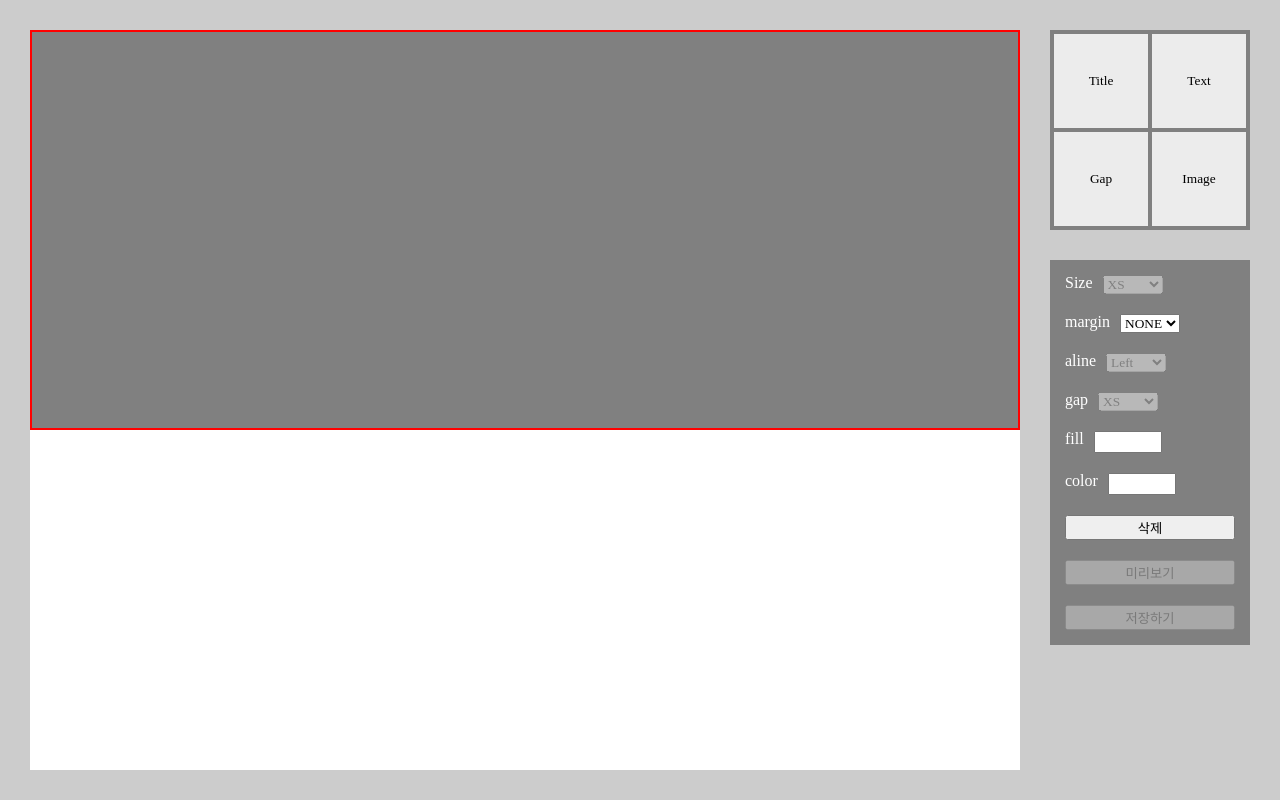
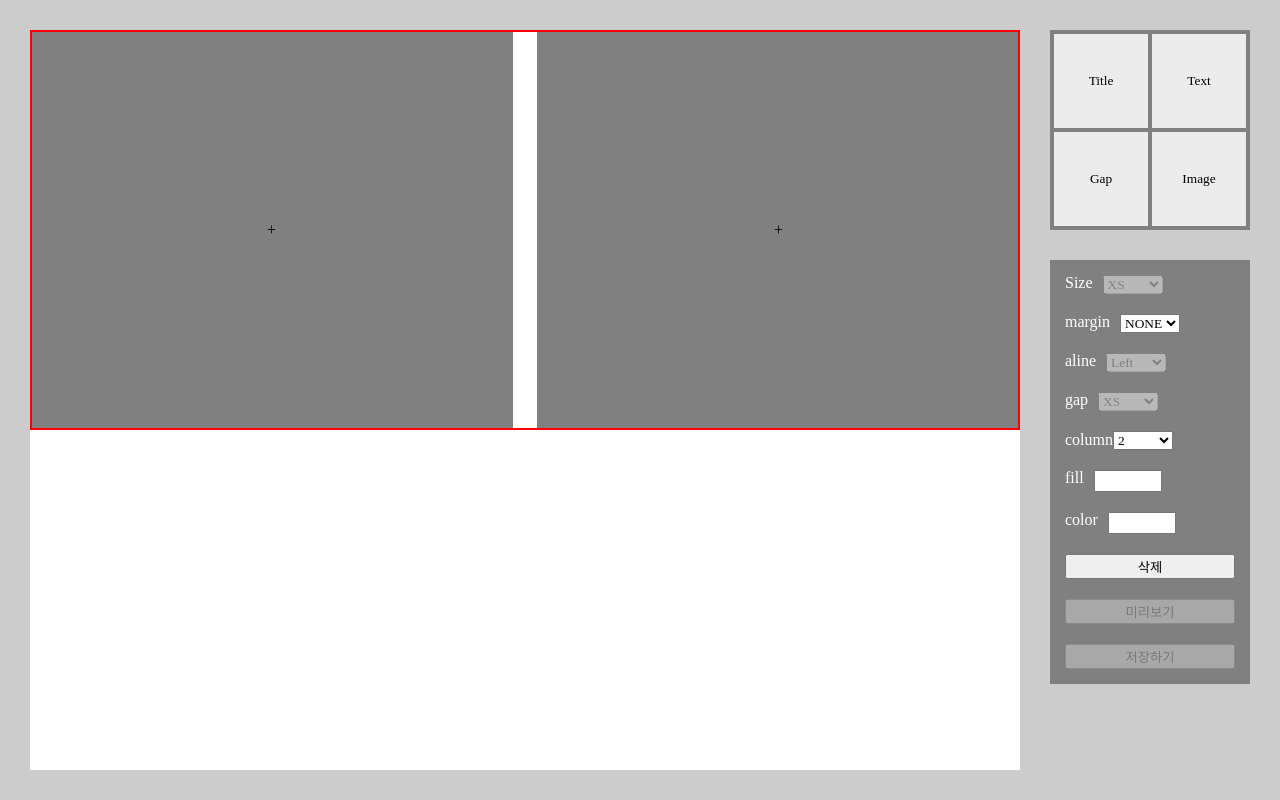
Before and after one commit to jo-duchan/portfolio-editor, a React (Create React App) app: page / in a window 1280 px wide. Both pictures are taken after a click on the button "Image". Built offline with nearby package versions, Linux system fonts and the light colour scheme; a web font is replaced by a local one.

Commit message:
image column 작업, 오브젝트 형식 수정

```diff
--- a/src/components/edit/Creator.tsx
+++ b/src/components/edit/Creator.tsx
@@ -1,4 +1,4 @@
-import React, { useRef } from "react";
+import React from "react";
 import styled from "styled-components";
 import useContentAction from "context/useContentAction";
 import useCurrentItem from "context/useCurrentItem";
@@ -21,7 +21,7 @@ function Creator() {
       sort: sort,
       content: {
         text: "",
-        url: undefined,
+        image: undefined,
       },
       option: {
         size: "S",
@@ -30,6 +30,7 @@ function Creator() {
         gap: undefined,
         color: "000",
         fill: "",
+        column: undefined,
       },
     };
     onCreateHandler(CreateData);
@@ -41,7 +42,7 @@ function Creator() {
       sort: "GAP",
       content: {
         text: undefined,
-        url: undefined,
+        image: undefined,
       },
       option: {
         size: undefined,
@@ -50,44 +51,25 @@ function Creator() {
         gap: "XS",
         color: undefined,
         fill: "",
+        column: undefined,
       },
     };
     onCreateHandler(CreateData);
   };
 
-  // const fileInput = useRef<HTMLInputElement | null>(null);
-
   const onCreateImage = () => {
-    // const onCreateImage = (e: React.ChangeEvent<HTMLInputElement>) => {
-    // const fileList = e.target.files;
-    // if (fileList) {
-    //   const url = URL.createObjectURL(fileList[0]);
-
-    //   const CreateData: ContentItem = {
-    //     id: Math.random().toString(),
-    //     sort: "IMG",
-    //     content: {
-    //       text: undefined,
-    //       url: url,
-    //     },
-    //     option: {
-    //       size: undefined,
-    //       margin: "NONE",
-    //       aline: undefined,
-    //       gap: undefined,
-    //       color: undefined,
-    //       fill: "",
-    //     },
-    //   };
-    //   onCreateHandler(CreateData);
-    //   e.target.value = "";
-    // }
     const CreateData: ContentItem = {
       id: Math.random().toString(),
       sort: "IMG",
       content: {
         text: undefined,
-        url: "",
+        image: [
+          {
+            file: {} as File,
+            preview: "",
+            type: "",
+          },
+        ],
       },
       option: {
         size: undefined,
@@ -96,6 +78,7 @@ function Creator() {
         gap: undefined,
         color: undefined,
         fill: "",
+        column: "2",
       },
     };
     onCreateHandler(CreateData);
@@ -107,16 +90,6 @@ function Creator() {
       <Button onClick={() => onCreateText("TEXT")}>Text</Button>
       <Button onClick={onCreateGap}>Gap</Button>
       <Button onClick={onCreateImage}>Image</Button>
-      {/* <label className="FileButton">
-        image
-        <input
-          ref={fileInput}
-          type="file"
-          accept="image/jpg, image/jpeg, image/png"
-          className="File"
-          onChange={onCreateImage}
-        />
-      </label> */}
     </Container>
   );
 }
--- a/src/components/edit/Editor.tsx
+++ b/src/components/edit/Editor.tsx
@@ -10,9 +10,10 @@ import {
   MarginSize,
   Aline,
   Gap,
+  Colume,
 } from "type/contentDataType";
 
-type Option = "FONT" | "MARGIN" | "ALINE" | "GAP" | "COLOR" | "FILL";
+type Option = "FONT" | "MARGIN" | "ALINE" | "GAP" | "COLOR" | "FILL" | "COLUMN";
 
 function Editor() {
   const action = useContentAction();
@@ -47,6 +48,10 @@ function Editor() {
       }
       case "COLOR": {
         updateItme.option.color = e.currentTarget.value as string;
+        break;
+      }
+      case "COLUMN": {
+        updateItme.option.column = e.currentTarget.value as Colume;
         break;
       }
     }
@@ -121,6 +126,17 @@ function Editor() {
           <option value="XL">XL</option>
         </select>
       </div>
+      <div className="column">
+        <span>column</span>
+        <select
+          value={currentItem?.option?.column}
+          onChange={(e) => onChangeValue(e, "COLUMN")}
+          disabled={!currentItem?.option?.column}
+        >
+          <option value="1">1</option>
+          <option value="2">2</option>
+        </select>
+      </div>
       <div className="fill">
         <label>
           fill
--- a/src/components/edit/ImageElement.tsx
+++ b/src/components/edit/ImageElement.tsx
@@ -5,10 +5,11 @@ import styled from "styled-components";
 import { marginStylePC } from "styles/margin";
 
 // Type
-import { ContentItem, MarginSize } from "type/contentDataType";
+import { ContentItem, MarginSize, Image } from "type/contentDataType";
 
 interface Props {
   data: ContentItem;
+  onUpdateHandler: (updateData: ContentItem) => void;
 }
 
 interface StyledContainer {
@@ -17,14 +18,48 @@ interface StyledContainer {
 }
 
 interface StyledContent {
-  margin: MarginSize;
+  cloumn: number;
 }
 
-function ImageElement({ data }: Props) {
+function ImageElement({ data, onUpdateHandler }: Props) {
+  const columnNumber = parseInt(data.option.column as string);
+
+  const onCreateImage = (e: React.ChangeEvent<HTMLInputElement>, i: number) => {
+    const getFile = e.target.files;
+    console.log(getFile);
+    if (!getFile) return;
+    const url = URL.createObjectURL(getFile[0]);
+    const typeLength = getFile[0].type.length;
+    const newImage = {
+      file: getFile[0],
+      preview: url,
+      type: getFile[0].type.slice(6, typeLength),
+    } as Image;
+    const updateItem = data;
+    updateItem.content.image![i] = newImage;
+    onUpdateHandler(updateItem);
+  };
+
   return (
     <Container fill={data.option.fill!} margin={data.option.margin!}>
-      <UploadButton></UploadButton>
-      {/* <Content src={data.content.url!} margin={data.option.margin!} /> */}
+      {[...Array(columnNumber)].map((x, i) => (
+        <Content key={Math.random() * i} cloumn={columnNumber}>
+          {data.content.image![i]?.preview ? (
+            <img src={data.content.image![i].preview} alt="이미지" />
+          ) : (
+            <UploadButton>
+              <label>
+                +
+                <input
+                  type="file"
+                  accept="image/jpg, image/jpeg, image/png, image/webp"
+                  onChange={(e) => onCreateImage(e, i)}
+                />
+              </label>
+            </UploadButton>
+          )}
+        </Content>
+      ))}
     </Container>
   );
 }
@@ -33,20 +68,32 @@ export default ImageElement;
 
 const Container = styled.div<StyledContainer>`
   display: flex;
+  gap: 24px;
+  justify-content: center;
   width: auto;
   background: ${(props) => `#${props.fill}`};
   padding-inline: ${(props) => `${marginStylePC(props.margin)}`};
   box-sizing: border-box;
 `;
 
-const Content = styled.img<StyledContent>`
-  width: 100%;
-  padding-inline: ${(props) => `${marginStylePC(props.margin)}`};
-  box-sizing: border-box;
+const Content = styled.div<StyledContent>`
+  width: ${(props) => `calc(100% / ${props.cloumn})`};
+
+  & img {
+    display: block;
+    width: 100%;
+  }
 `;
 
 const UploadButton = styled.div`
+  display: flex;
+  align-items: center;
+  justify-content: center;
   width: 100%;
   height: 400px;
   background: gray;
+
+  & input {
+    display: none;
+  }
 `;
--- a/src/components/edit/TextElement.tsx
+++ b/src/components/edit/TextElement.tsx
@@ -38,9 +38,9 @@ function TitleElement({ data, onUpdateHandler }: Props) {
 
   const onBlurHandler = () => {
     if (text.current === "") setIsPlaceholder(true);
-    const updateItme = data;
-    updateItme.content.text = text.current;
-    onUpdateHandler(updateItme);
+    const updateItem = data;
+    updateItem.content.text = text.current;
+    onUpdateHandler(updateItem);
   };
 
   const onHidePlaceholder = () => {
--- a/src/components/edit/Viewer.tsx
+++ b/src/components/edit/Viewer.tsx
@@ -32,7 +32,7 @@ function Viewer({ data }: Props) {
         return <TextElement data={data} onUpdateHandler={onUpdateHandler} />;
       }
       case "IMG": {
-        return <ImageElement data={data} />;
+        return <ImageElement data={data} onUpdateHandler={onUpdateHandler} />;
       }
       case "GAP": {
         return <GapElement data={data} />;
@@ -43,8 +43,7 @@ function Viewer({ data }: Props) {
   };
 
   const onUpdateHandler = (updateData: ContentItem) => {
-    if (!currentItem) return;
-    action.update(updateData, currentItem.id);
+    action.update(updateData, data.id);
   };
 
   const setSelectItemHandler = (
```
Also changed, not shown: src/type/contentDataType.ts (+8 -1 lines).
